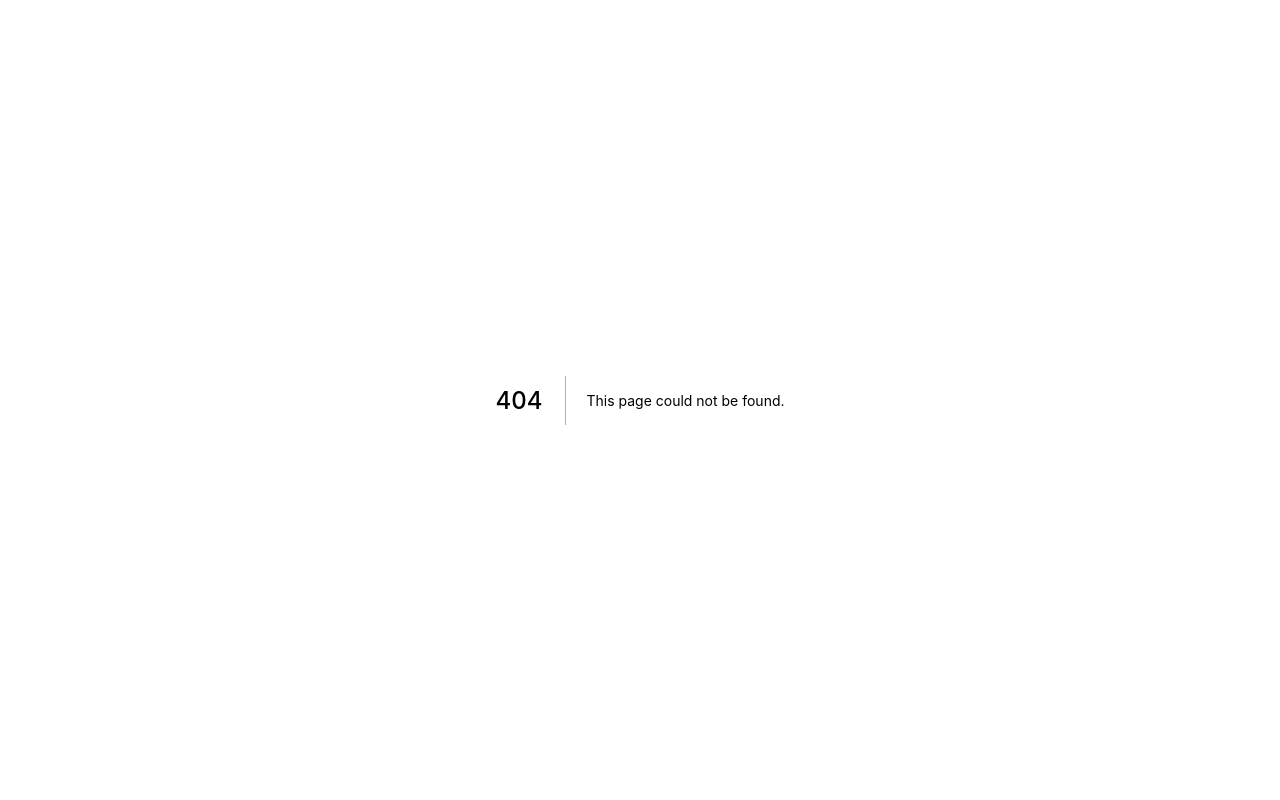
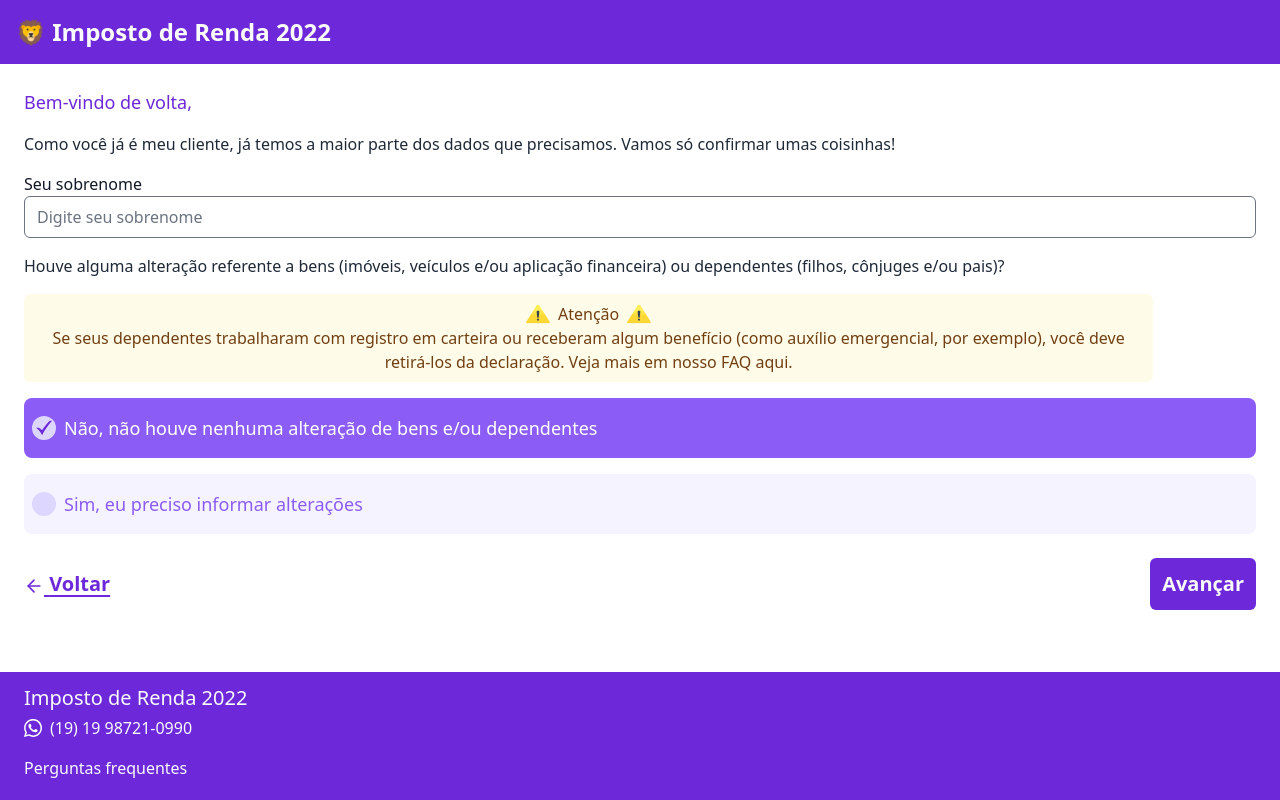
Before and after one commit to tadomaitis/declaracao-ir, a Next.js app: page /declaracao/jaecliente/passo1 in a window 1280 px wide. Before the commit this address had no page. Built offline with nearby package versions, Linux system fonts and the light colour scheme.

Commit message:
rename pages

```diff
--- a/pages/declaracao/jaecliente.tsx
+++ b/pages/declaracao/jaecliente.tsx
@@ -64,7 +64,7 @@ const JaECliente = (): JSX.Element => {
       />
       <NavButtonsContainer
         goBackPath="/declaracao"
-        goForwardPath="/declaracao/jaeclientepasso1"
+        goForwardPath="/declaracao/jaecliente/passo1"
       />
     </SiteLayout>
   )
--- a/pages/declaracao/jaeclientepasso1.tsx
+++ b/pages/declaracao/jaecliente/passo1.tsx
@@ -11,7 +11,7 @@ import {
   FormActions,
 } from '@contexts/FormContext'
 
-import styles from './styles/JaECliente.module.css'
+import styles from '../styles/JaECliente.module.css'
 
 const JaEClientePasso1 = (): JSX.Element => {
   const { state, dispatch } = useFormContext()
@@ -72,7 +72,10 @@ const JaEClientePasso1 = (): JSX.Element => {
         selected={state.changesFromPreviousDeclaration}
         onClick={handleClickOnSelect}
       />
-      <NavButtonsContainer goBackPath="jaecliente" goForwardPath="#" />
+      <NavButtonsContainer
+        goBackPath="/declaracao/jaecliente"
+        goForwardPath="passo2"
+      />
     </SiteLayout>
   )
 }
```
